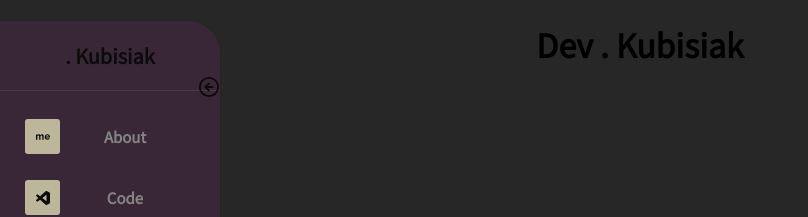
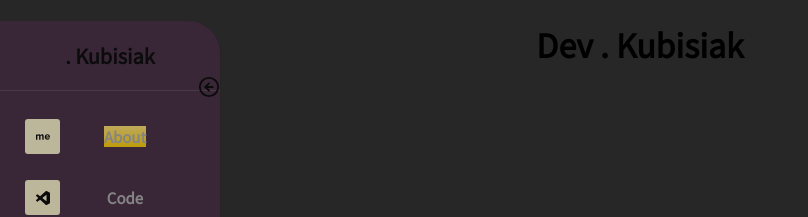
Before and after one commit to mckubisiak/my-portfolio, a React (Create React App) app: page / in a window 1280 px wide. Shown: the top 217 px of the page, without its empty margins (0-808 px from the left). Built offline with nearby package versions, Linux system fonts and the light colour scheme.

Commit message:
updating about me link

```diff
--- a/src/Components/Header.js
+++ b/src/Components/Header.js
@@ -77,7 +77,7 @@ const Header = () => {
           <SidebarContent>
             <Menu iconShape='circle'>
 
-              <MenuItem icon={<SiAboutDotMe />}><NavLink to="/about">About</NavLink></MenuItem>
+              <MenuItem icon={<SiAboutDotMe />}><NavLink to="/">About</NavLink></MenuItem>
               <MenuItem icon={<SiVisualstudiocode />}><NavLink to="/code">Code</NavLink></MenuItem>
               <MenuItem icon={<HiOutlinePhotograph />}> <a href="https://kubisiak.darkroom.tech/"  target="_blank" rel="noopener noreferrer">Photography</a> </MenuItem>
           <MenuItem icon={<GrContact />}><NavLink to="/contact">Contact</NavLink></MenuItem>
```
